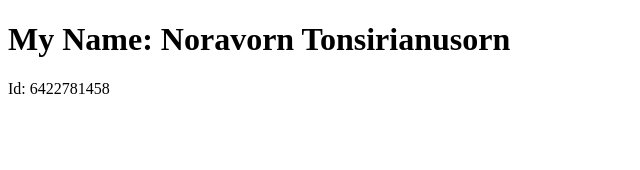
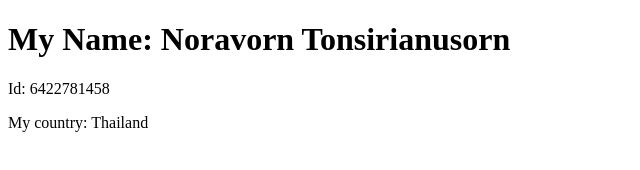
Before and after one commit to Noravorn2546/DES424_6422781458, a plain HTML site: page src/index.html in a window 1280 px wide. Shown: the whole page, without its empty margins (0-640 px from the left). Drawn offline with Linux system fonts and the light colour scheme.

Commit message:
Add Country to index

```diff
--- a/src/index.html
+++ b/src/index.html
@@ -3,5 +3,6 @@
     <body>
     	<h1>My Name: Noravorn Tonsirianusorn</h1>
         <p>Id: 6422781458</p>
+        <p>My country: Thailand</p>
     </body>
 </html>
```
